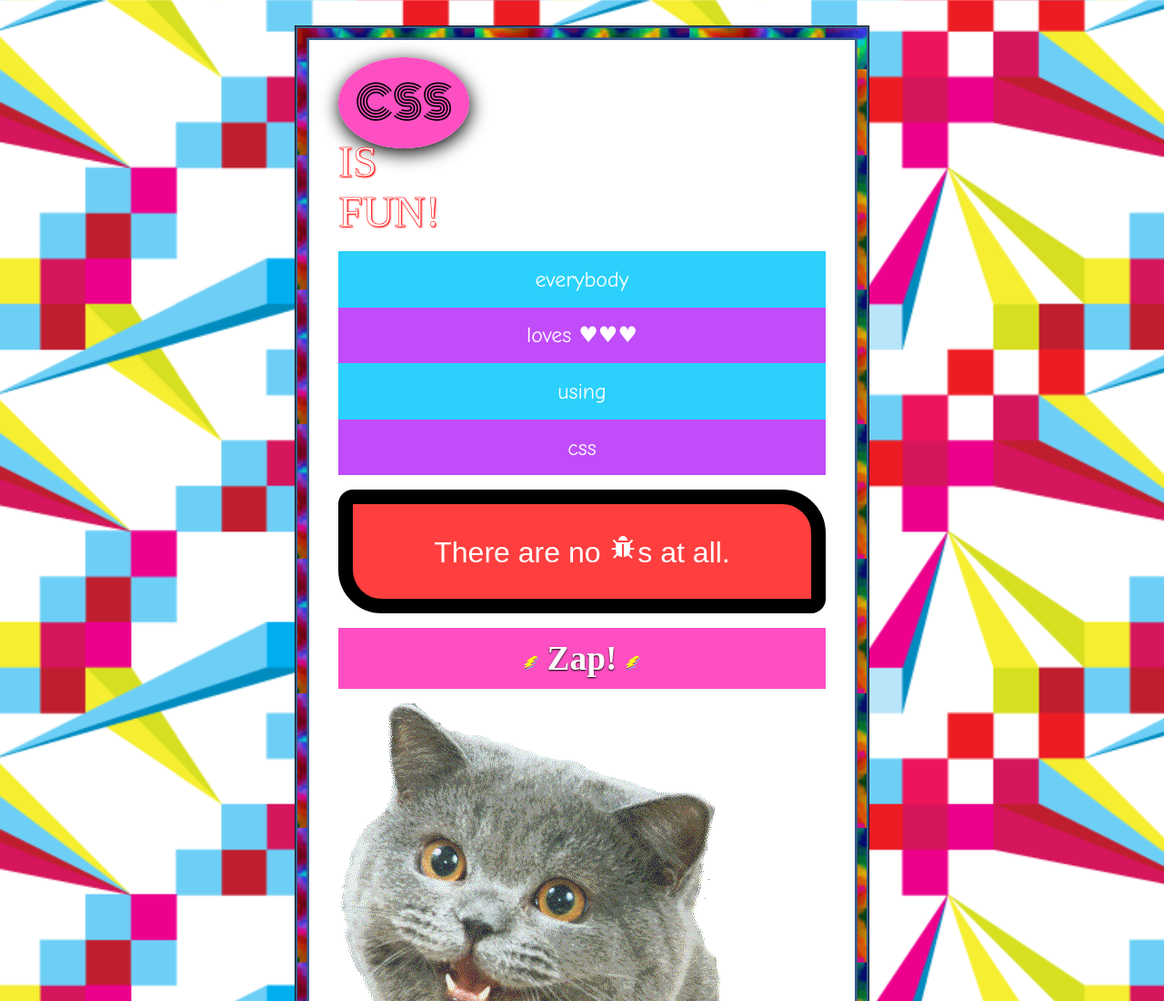
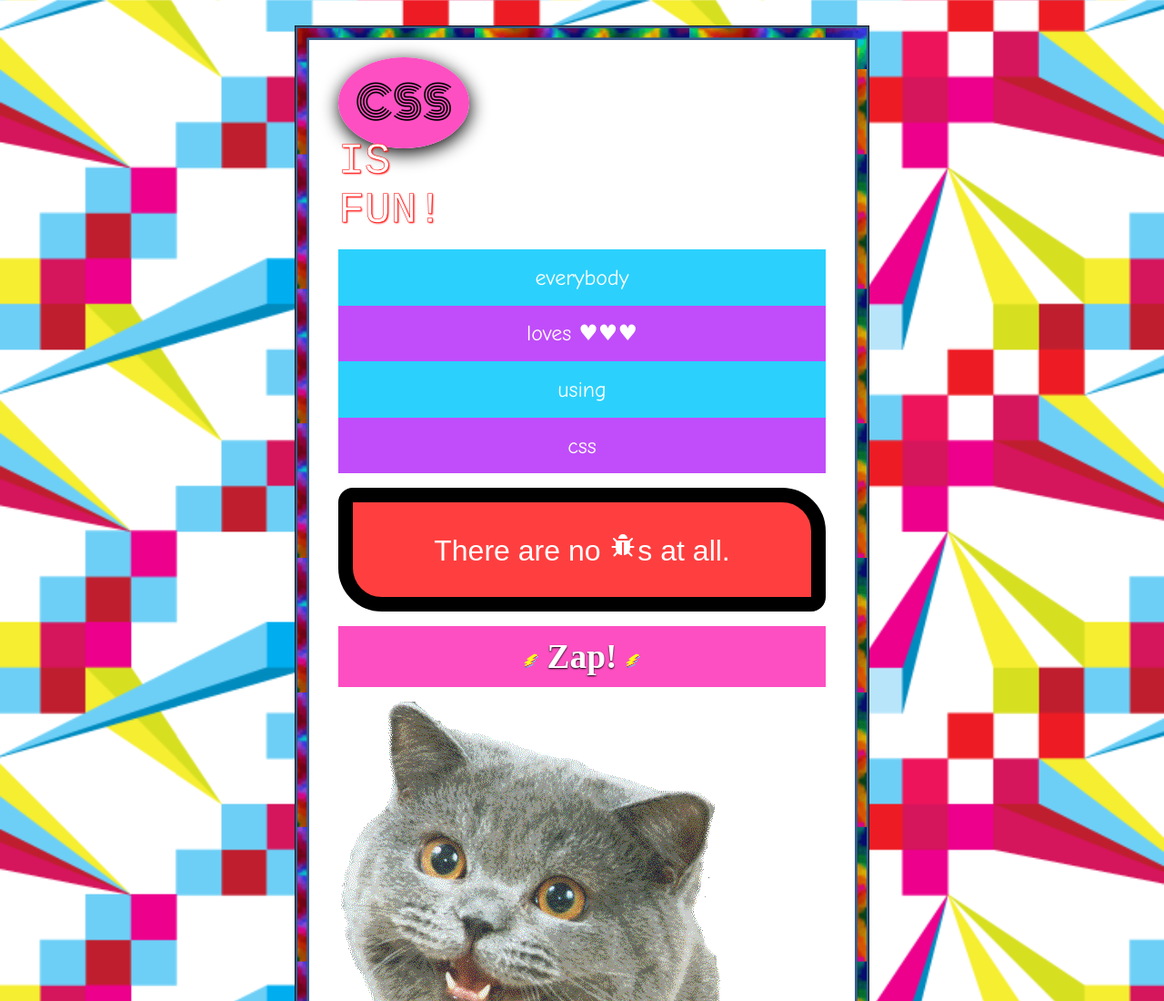
Before and after one commit to Liam-ucsd/134b, a plain HTML site: page app/hw3/index.html in a window 1280 px wide. Shown: the top 1100 px of the page at 91% size. Drawn offline with Linux system fonts and the light colour scheme.

Commit message:
font type is FUN!

```diff
--- a/app/hw3/main.css
+++ b/app/hw3/main.css
@@ -42,7 +42,7 @@ header {
 }
 
 .fun {
-    font-family: serif;
+    font-family: "Courier",serif;
     color: #FFF;
     -webkit-text-stroke-width: 0.5px;
     -webkit-text-stroke-color: #F00;
```
